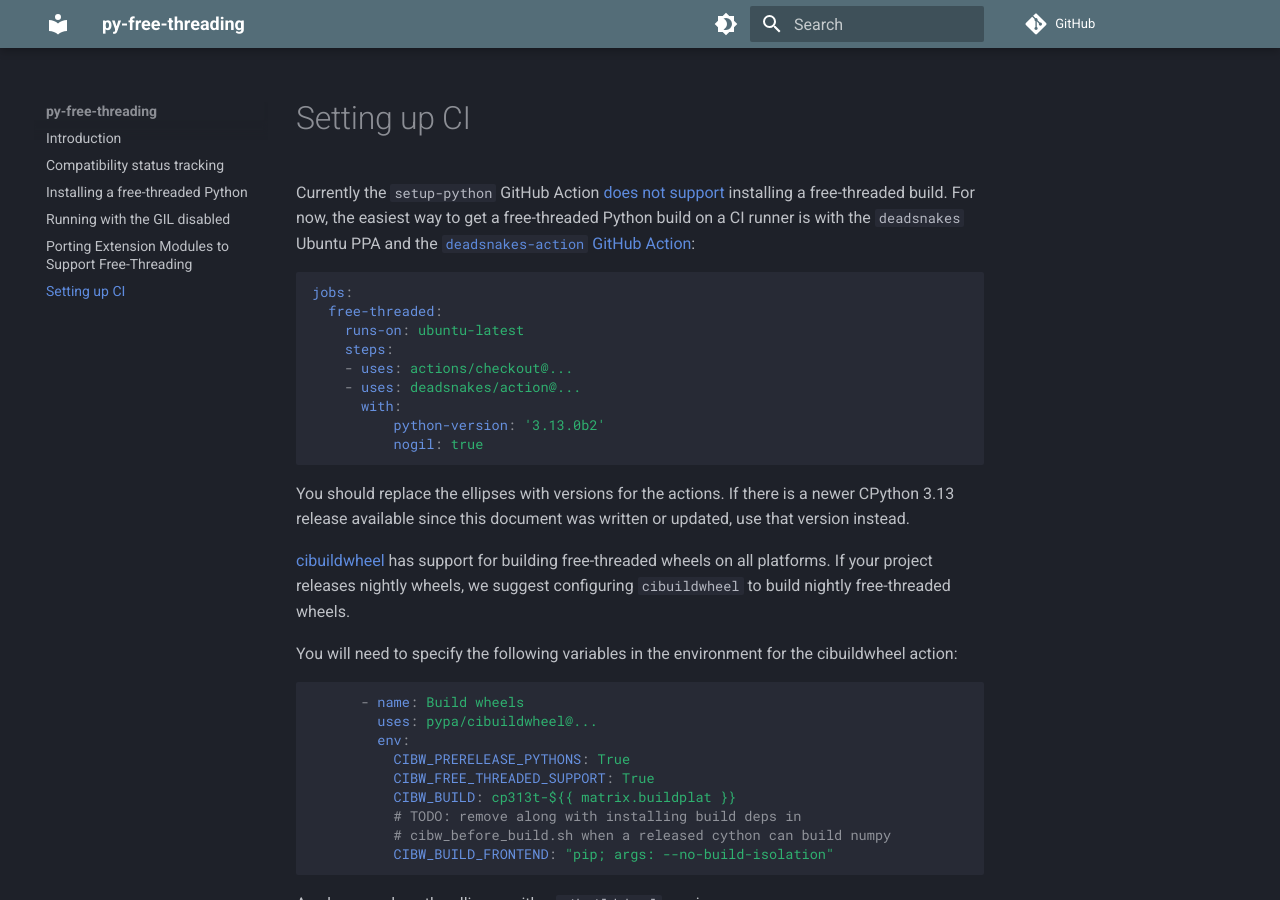
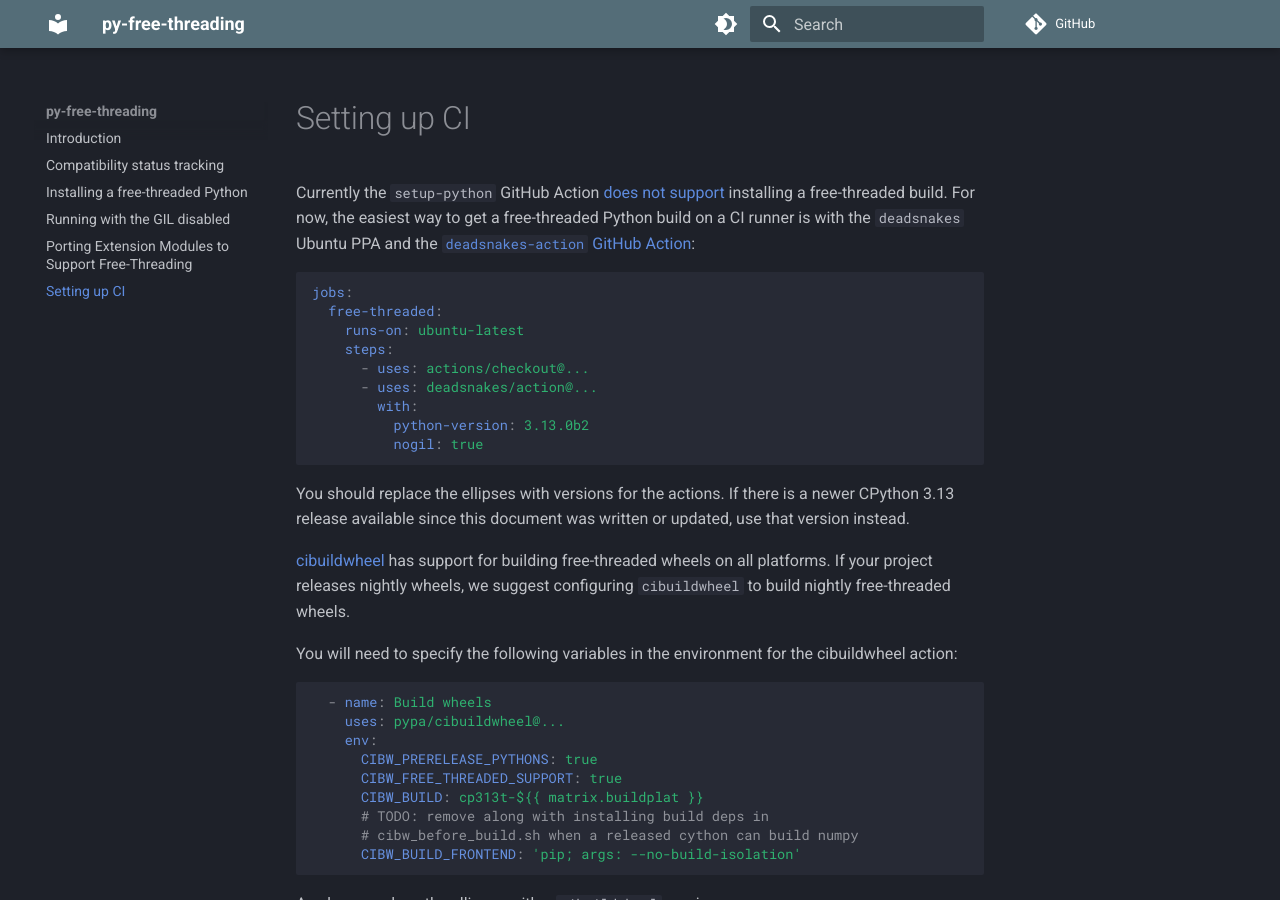
Before and after one commit to Quansight-Labs/free-threaded-compatibility, an MkDocs documentation site: the page built from docs/ci.md, in a window 1280 px wide and 900 px high. Built offline with MkDocs 1.6.1 and Material for MkDocs 9.7.7, drawn with Linux system fonts in a browser that asks for light colours; comment, search, counter and statistics services are not loaded.

Commit message:
Run pre-commit over all files

````diff
--- a/docs/ci.md
+++ b/docs/ci.md
@@ -11,10 +11,10 @@ jobs:
   free-threaded:
     runs-on: ubuntu-latest
     steps:
-    - uses: actions/checkout@...
-    - uses: deadsnakes/action@...
-      with:
-          python-version: '3.13.0b2'
+      - uses: actions/checkout@...
+      - uses: deadsnakes/action@...
+        with:
+          python-version: 3.13.0b2
           nogil: true
 ```
 
@@ -31,15 +31,15 @@ You will need to specify the following variables in the environment for the
 cibuildwheel action:
 
 ```yaml
-      - name: Build wheels
-        uses: pypa/cibuildwheel@...
-        env:
-          CIBW_PRERELEASE_PYTHONS: True
-          CIBW_FREE_THREADED_SUPPORT: True
-          CIBW_BUILD: cp313t-${{ matrix.buildplat }}
-          # TODO: remove along with installing build deps in
-          # cibw_before_build.sh when a released cython can build numpy
-          CIBW_BUILD_FRONTEND: "pip; args: --no-build-isolation"
+  - name: Build wheels
+    uses: pypa/cibuildwheel@...
+    env:
+      CIBW_PRERELEASE_PYTHONS: true
+      CIBW_FREE_THREADED_SUPPORT: true
+      CIBW_BUILD: cp313t-${{ matrix.buildplat }}
+      # TODO: remove along with installing build deps in
+      # cibw_before_build.sh when a released cython can build numpy
+      CIBW_BUILD_FRONTEND: 'pip; args: --no-build-isolation'
 ```
 
 As above, replace the ellipses with a `cibuildwheel` version.
````
Also changed, not shown: docs/index.md (+0 -2 lines), docs/installing_cpython.md (+3 -9 lines), docs/porting.md (+6 -10 lines), docs/running-gil-disabled.md (+0 -1 lines), docs/tracking.md (+20 -26 lines).
